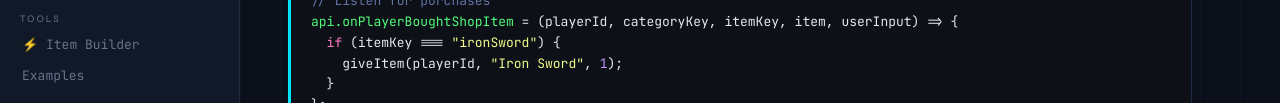
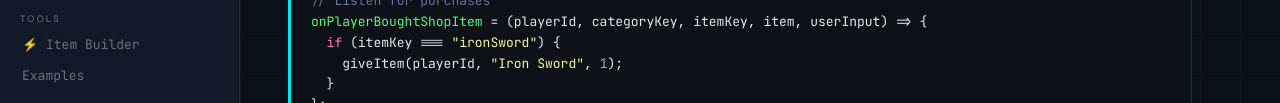
Before and after one commit to WillTreaty2004/Bloxd-Shop-Shit, a plain HTML site: page index.html in a window 1280 px wide. Shown: the part 523-626 px from the top of the page. Drawn offline with Linux system fonts and the light colour scheme.

Commit message:
Rename api.onPlayerBoughtShopItem to onPlayerBoughtShopItem

```diff
--- a/index.html
+++ b/index.html
@@ -154,7 +154,7 @@
 });
 
 <span class="cmt">// Listen for purchases</span>
-<span class="fn">api.onPlayerBoughtShopItem</span> = (playerId, categoryKey, itemKey, item, userInput) => {
+<span class="fn">onPlayerBoughtShopItem</span> = (playerId, categoryKey, itemKey, item, userInput) => {
   <span class="kw">if</span> (itemKey === <span class="str">"ironSword"</span>) {
     giveItem(playerId, <span class="str">"Iron Sword"</span>, <span class="num">1</span>);
   }
@@ -265,7 +265,7 @@
   excludedPlayers: [<span class="str">"-3"</span>]   <span class="cmt">// optional: playerIds to hide from the list</span>
 }</pre>
       <h3>Accessing Input in Callback</h3>
-      <pre><button class="copy-btn" onclick="copyCode(this)">copy</button><span class="fn">api.onPlayerBoughtShopItem</span> = (playerId, categoryKey, itemKey, item, userInput) => {
+      <pre><button class="copy-btn" onclick="copyCode(this)">copy</button><span class="fn">onPlayerBoughtShopItem</span> = (playerId, categoryKey, itemKey, item, userInput) => {
   <span class="kw">if</span> (itemKey === <span class="str">"renameThing"</span>) {
     rename(playerId, userInput); <span class="cmt">// userInput = whatever the player typed/selected</span>
   }
@@ -442,7 +442,7 @@ description: <span class="str">"A simple description."</span></pre>
           <tr><td>userInput</td><td><span class="badge badge-type">string?</span></td><td>The text/selection from userInput if configured</td></tr>
         </tbody>
       </table>
-      <pre><button class="copy-btn" onclick="copyCode(this)">copy</button><span class="fn">api.onPlayerBoughtShopItem</span> = (playerId, categoryKey, itemKey, item, userInput) => {
+      <pre><button class="copy-btn" onclick="copyCode(this)">copy</button><span class="fn">onPlayerBoughtShopItem</span> = (playerId, categoryKey, itemKey, item, userInput) => {
   <span class="kw">switch</span>(itemKey) {
     <span class="kw">case</span> <span class="str">"healthPotion"</span>:
       healPlayer(playerId, <span class="num">50</span>);
@@ -667,7 +667,7 @@ description: <span class="str">"A simple description."</span></pre>
   userInput: { type: <span class="str">"player"</span>, excludedPlayers: [myPlayerId] }
 });
 
-<span class="fn">api.onPlayerBoughtShopItem</span> = (playerId, categoryKey, itemKey, item, userInput) => {
+<span class="fn">onPlayerBoughtShopItem</span> = (playerId, categoryKey, itemKey, item, userInput) => {
   <span class="kw">if</span> (itemKey === <span class="str">"disbandTribe"</span>) disbandTribe(playerId);
   <span class="kw">if</span> (itemKey === <span class="str">"invitePlayer"</span>) inviteToTribe(playerId, userInput);
 };</pre>
@@ -691,7 +691,7 @@ description: <span class="str">"A simple description."</span></pre>
   }
 });
 
-<span class="fn">api.onPlayerBoughtShopItem</span> = (playerId, categoryKey, itemKey, item, userInput) => {
+<span class="fn">onPlayerBoughtShopItem</span> = (playerId, categoryKey, itemKey, item, userInput) => {
   <span class="kw">if</span> (itemKey === <span class="str">"createTribe"</span>) {
     createTribe(playerId, userInput); <span class="cmt">// userInput = the tribe name</span>
   }
```
